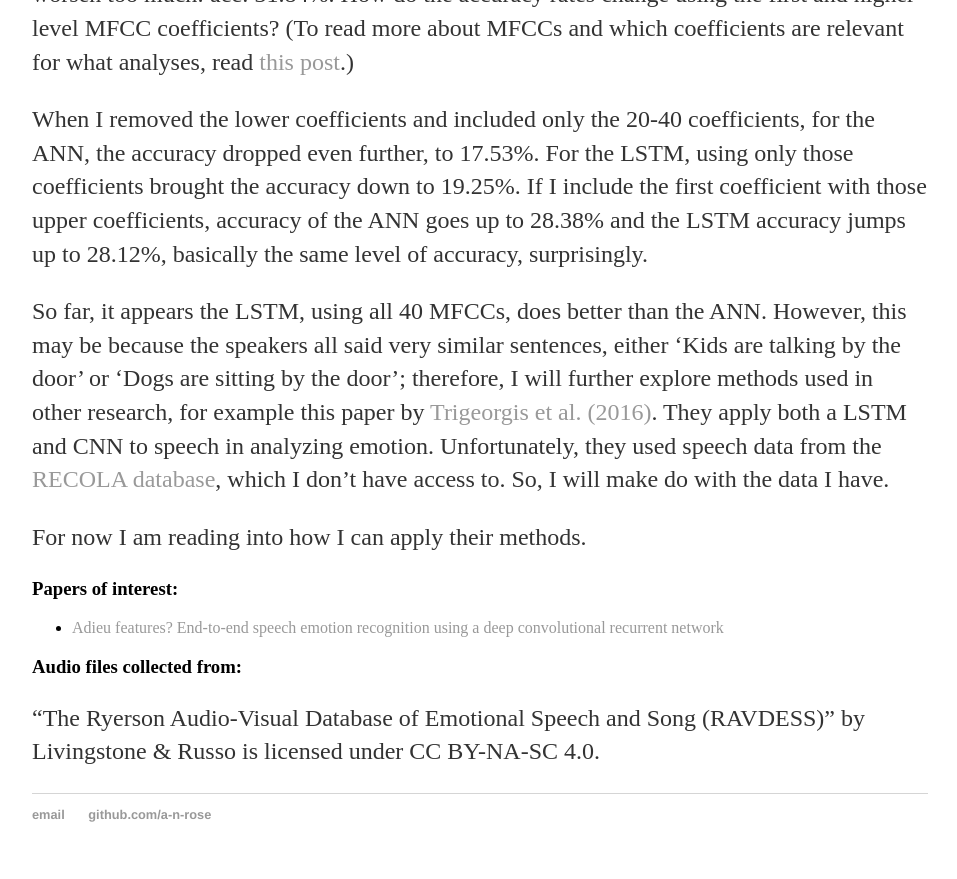
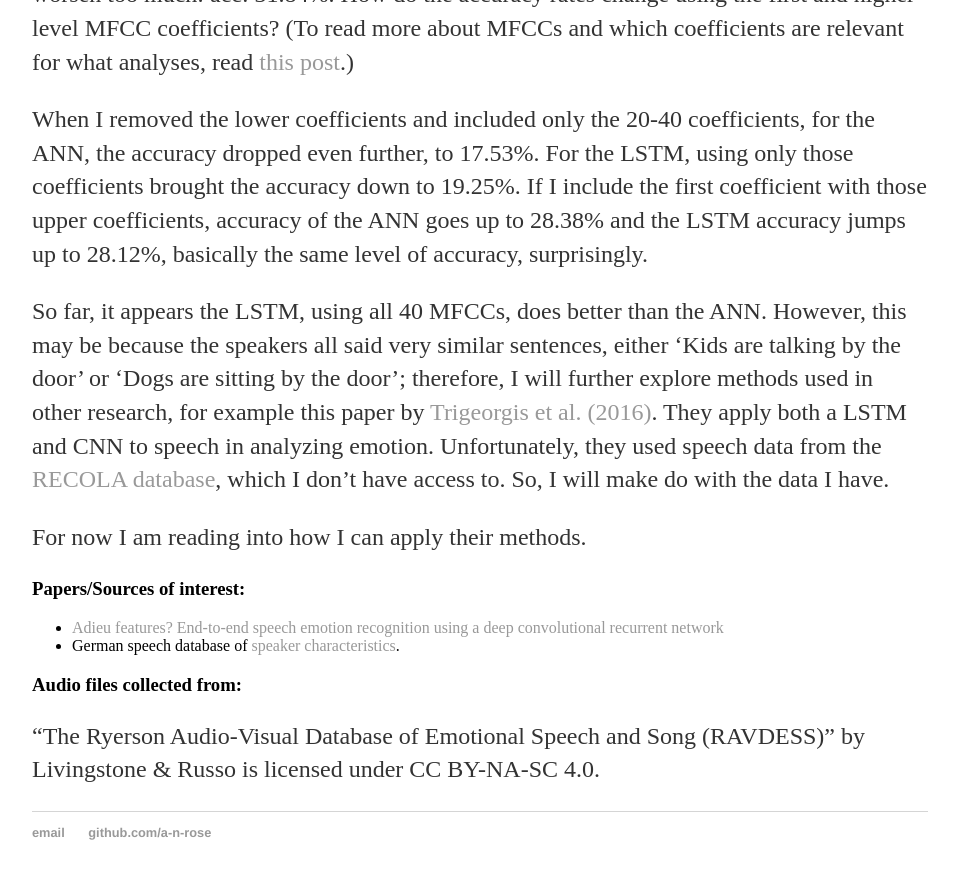
Before and after one commit to a-n-rose/a-n-rose.github.io, a Jekyll site: the page built from _posts/2018-09-11-emotion-classifier.md, in a window 1280 px wide and 900 px high, scrolled down 1538 px. Shown: the top 879 px of the window, without its empty margins (160-1117 px from the left). Built offline with Jekyll 4.4.1, drawn with Linux system fonts in a browser that asks for light colours.

Commit message:
added links to sources I am interested in

```diff
--- a/_posts/2018-09-11-emotion-classifier.md
+++ b/_posts/2018-09-11-emotion-classifier.md
@@ -49,8 +49,9 @@ So far, it appears the LSTM, using all 40 MFCCs, does better than the ANN. Howev
 
 For now I am reading into how I can apply their methods.
 
-### Papers of interest:
+### Papers/Sources of interest:
 * <a href="https://ieeexplore.ieee.org/abstract/document/7472669/">Adieu features? End-to-end speech emotion recognition using a deep convolutional recurrent network</a>
+* German speech database of <a href="https://clarin.phonetik.uni-muenchen.de/BASRepository/index.php?target=Public/Corpora/NSC/NSC.1.php">speaker characteristics</a>.
 
 ### Audio files collected from:
 
```
